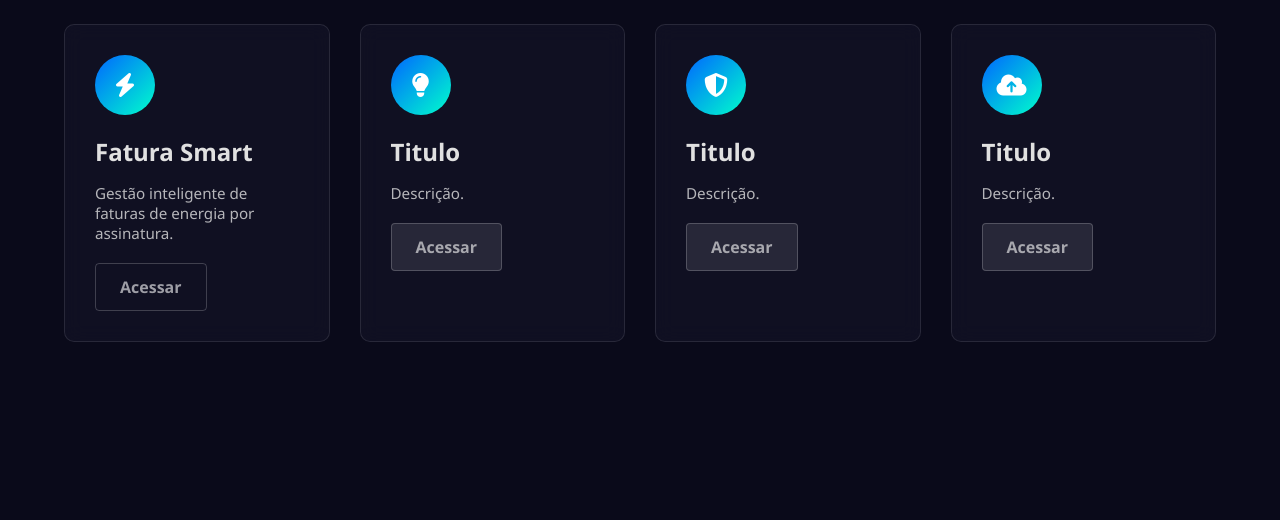
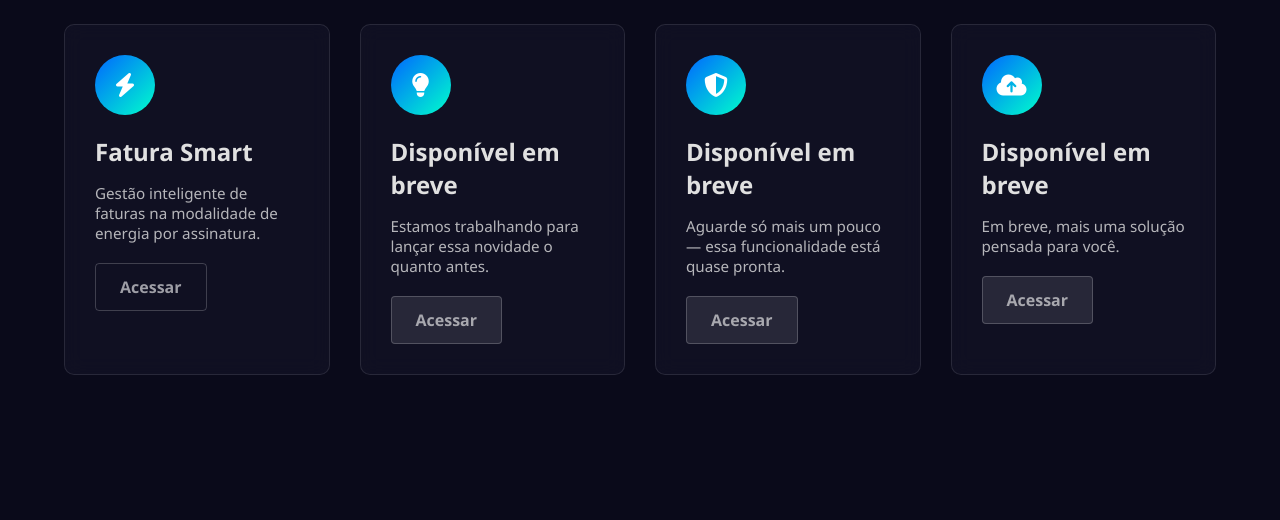
Before and after one commit to LuanOds/LuanOds.github.io, a plain HTML site: page index.html in a window 1280 px wide. Shown: the part 1020-1540 px from the top of the page. Drawn offline with Linux system fonts and the light colour scheme.

Commit message:
Add files via upload

```diff
--- a/index.html
+++ b/index.html
@@ -71,7 +71,7 @@
                             <i class="fas fas fa-bolt"></i>
                         </div>
                         <h3>Fatura Smart</h3>
-                        <p>Gestão inteligente de faturas de energia por assinatura.</p>
+                        <p>Gestão inteligente de faturas na modalidade de energia por assinatura.</p>
                         <a href="gestao-faturas.html" class="btn btn-small">Acessar</a>
                     </div>
 
@@ -79,8 +79,8 @@
                         <div class="app-icon">
                             <i class="fas fa-lightbulb"></i>
                         </div>
-                        <h3>Titulo</h3>
-                        <p>Descrição.</p>
+                        <h3>Disponível em breve</h3>
+                        <p>Estamos trabalhando para lançar essa novidade o quanto antes.</p>
                         <a href="#" class="btn btn-small unavailable">Acessar</a>
                     </div>
 
@@ -88,8 +88,8 @@
                         <div class="app-icon">
                             <i class="fas fa-shield-alt"></i>
                         </div>
-                        <h3>Titulo</h3>
-                        <p>Descrição.</p>
+                        <h3>Disponível em breve</h3>
+                        <p>Aguarde só mais um pouco — essa funcionalidade está quase pronta.</p>
                         <a href="#" class="btn btn-small unavailable">Acessar</a>
                     </div>
 
@@ -97,8 +97,8 @@
                         <div class="app-icon">
                             <i class="fas fa-cloud-upload-alt"></i>
                         </div>
-                        <h3>Titulo</h3>
-                        <p>Descrição.</p>
+                        <h3>Disponível em breve</h3>
+                        <p>Em breve, mais uma solução pensada para você.</p>
                         <a href="#" class="btn btn-small unavailable">Acessar</a>
                     </div>
                 </div>
```
Also changed, not shown: gestao-faturas.html (+6 -6 lines), images/energy-dashboard.png, images/energy-simulator.png.
